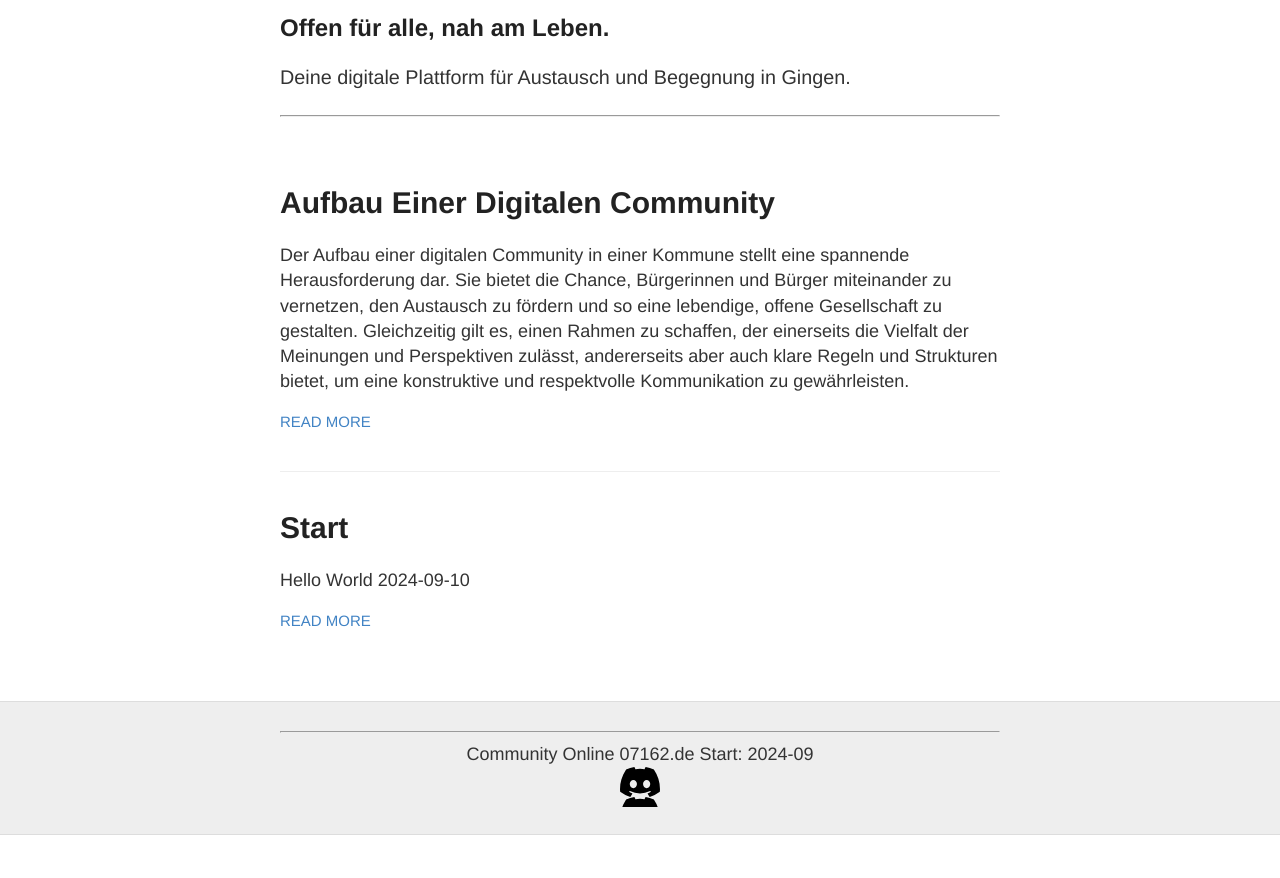
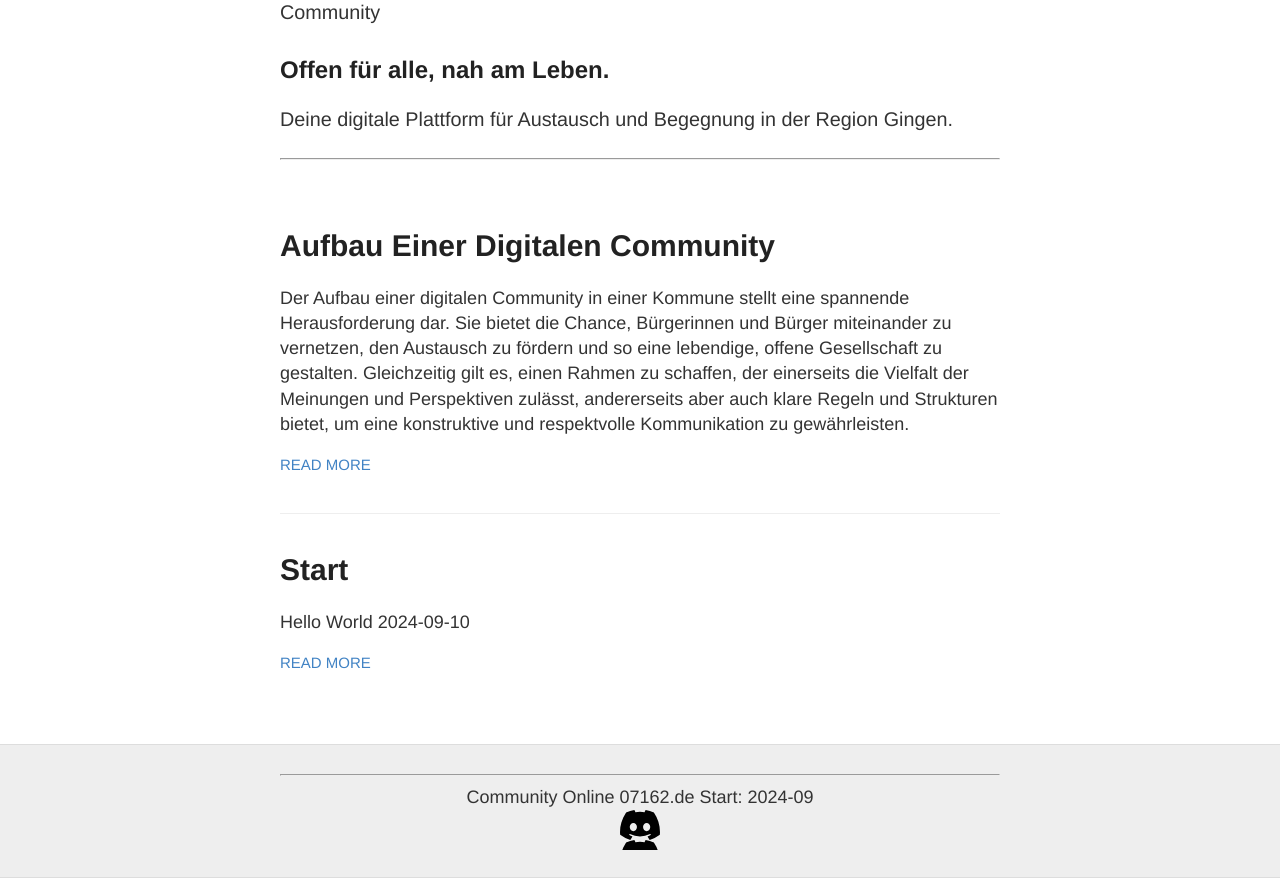
Before and after one commit to filstal/gingen, a Jekyll site: the page built from index.html, in a window 1280 px wide. Shown: the part 275-1153 px from the top of the page. Built offline with Jekyll 4.4.1, drawn with Linux system fonts in a browser that asks for light colours; before the commit the page ends 1110 px from its top, so only the background shows below that.

Commit message:
Update indexinfo.html

```diff
--- a/_includes/indexinfo.html
+++ b/_includes/indexinfo.html
@@ -1,9 +1,11 @@
 <div style="font-size:110%;display:inline-block;margin:auto;margin-top:-30px;">
-<div>
- <a href="https://discord.gg/RdZjDPBmcV" target="discord"><img style="width:160px;" src="https://cdn.prod.website-files.com/6257adef93867e50d84d30e2/636e0b5493894cf60b300587_full_logo_white_RGB.svg"></a>
+
+ <div margin:right;>
+ <a href="https://discord.gg/RdZjDPBmcV" target="discord"><img style="width:160px;" src=https://cdn.prod.website-files.com/6257adef93867e50d84d30e2/653714c1c2d8d50382c7df8a_636e0b5061df29d55a92d945_full_logo_blurple_RGB.svg"></a>
+ <p>Community</p>
 </div>
 
 <h2>Offen für alle, nah am Leben.</h2>
-<p>Deine digitale Plattform für Austausch und Begegnung in Gingen.</p>
+<p>Deine digitale Plattform für Austausch und Begegnung in der Region Gingen.</p>
 
 </div>
```
